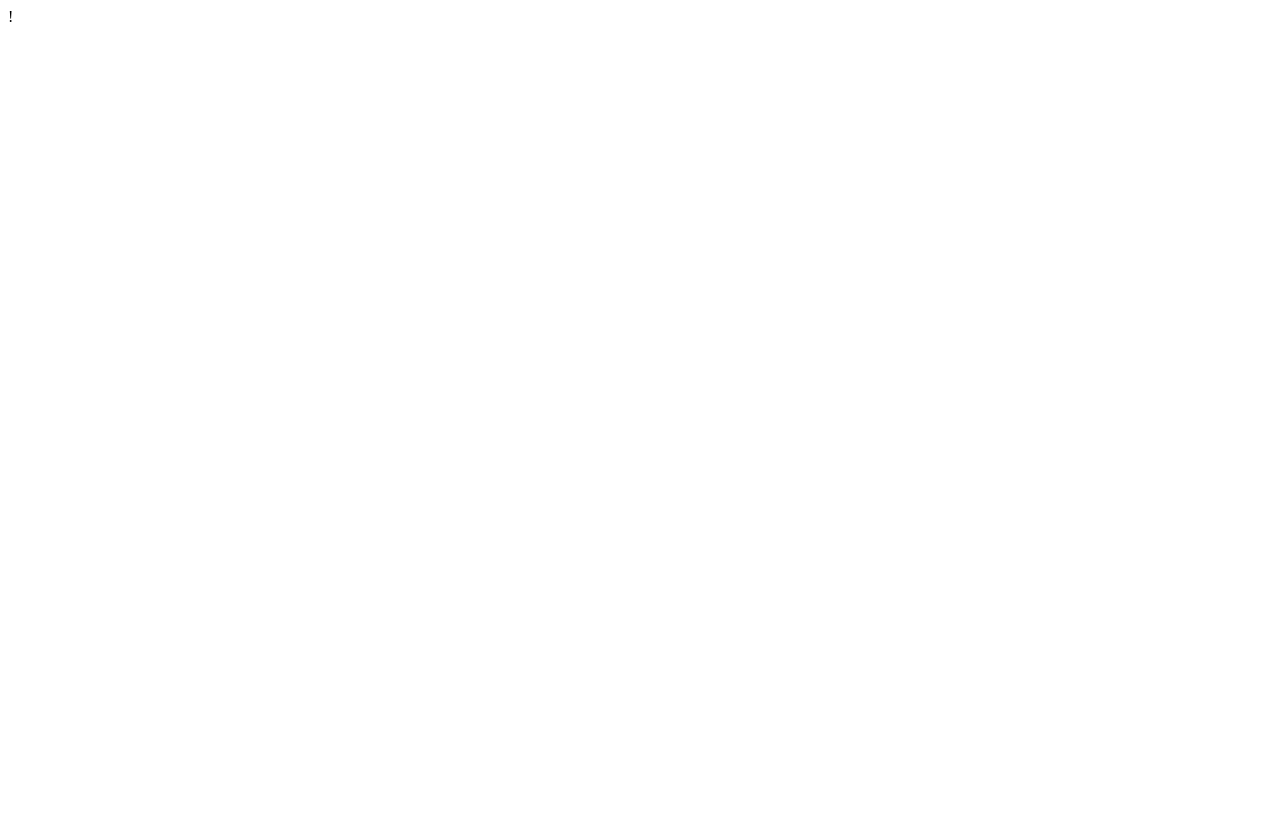
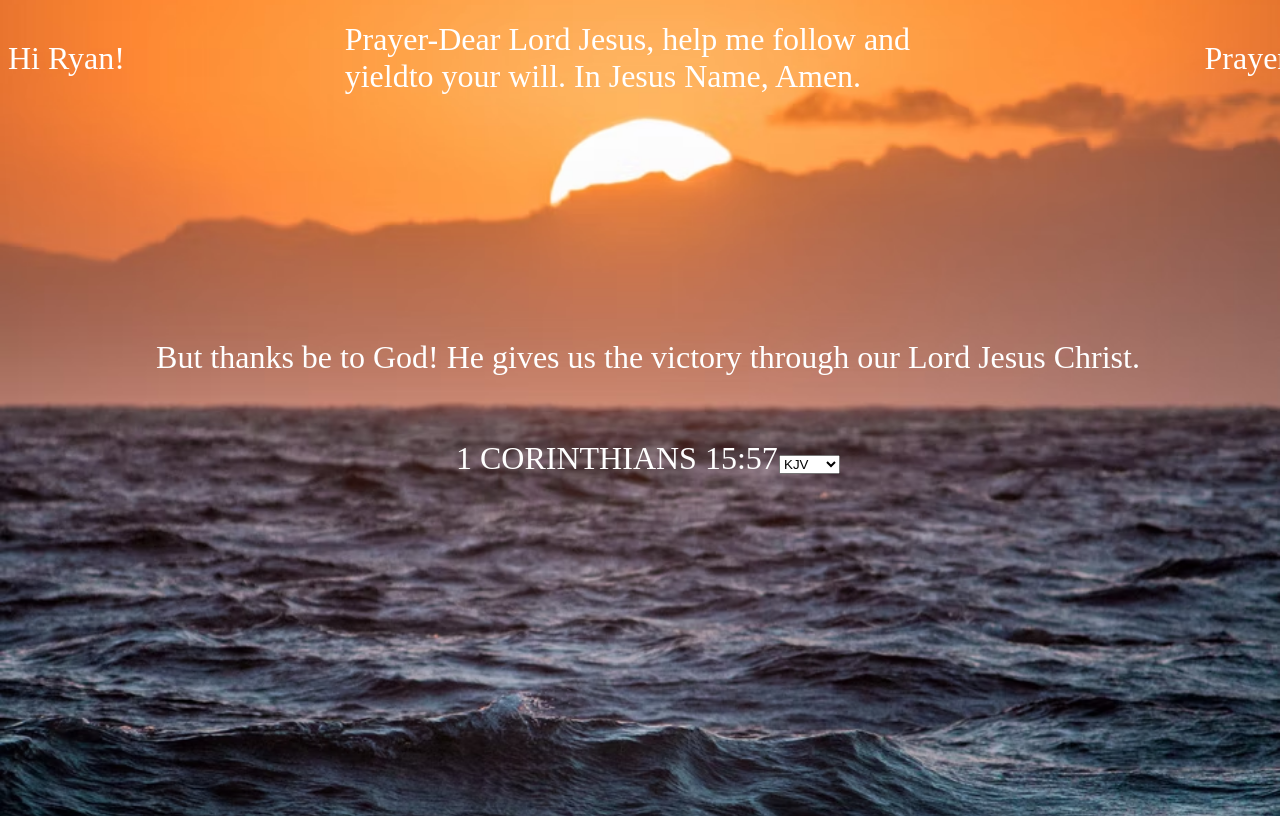
Before and after one commit to Ndipbanyan/verse-of-the-day, a plain HTML site: page src/index.html in a window 1280 px wide. Drawn offline with Linux system fonts and the light colour scheme.

Commit message:
static content

```diff
--- a/src/index.css
+++ b/src/index.css
@@ -0,0 +1,40 @@
+body {
+	background-image: url('photo.avif');
+	/* background-color: #000; */
+	height: 100vh;
+	width: 100vw;
+	background-position: center;
+	background-repeat: no-repeat;
+	background-size: cover;
+	color: #fff;
+	font-size: 2rem;
+	display: grid;
+	grid-template-rows: 100px auto 100px;
+}
+
+header {
+	display: flex;
+	align-items: center;
+	justify-content: space-between;
+	/* width: 100%; */
+}
+#prayer {
+	/* background-color: #fff; */
+	width: 50%;
+}
+header button {
+	width: 25%;
+}
+main {
+	display: flex;
+	flex-direction: column;
+	align-items: center;
+	justify-content: center;
+	width: 100%;
+}
+#scripture {
+	width: 30%;
+	align-items: center;
+	display: flex;
+	justify-content: space-between;
+}
--- a/src/index.html
+++ b/src/index.html
@@ -1,4 +1,4 @@
-! <!DOCTYPE html>
+<!DOCTYPE html>
 <html lang="en">
 	<head>
 		<meta charset="UTF-8" />
@@ -8,8 +8,26 @@
 		<title>Spirit Life Productivity</title>
 	</head>
 	<body>
-		<header></header>
-		<main></main>
+		<header>
+			<p>Hi Ryan!</p>
+			<p id="prayer">Prayer-Dear Lord Jesus, help me follow and yieldto your will. In Jesus Name, Amen.</p>
+			<p>Prayer</p>
+			<!-- <button>Donate</button> -->
+		</header>
+		<main>
+			<p class="scripture-text">But thanks be to God! He gives us the victory through our Lord Jesus Christ.</p>
+			<div id="scripture">
+				<p class="verse">1 CORINTHIANS 15:57</p>
+				<div id="versions">
+					<select name="versions" id="">
+						<option value="KJV">KJV</option>
+						<option value="NIV">NIV</option>
+						<option value="ESV">ESV</option>
+						<option value="AMPC">AMPC</option>
+					</select>
+				</div>
+			</div>
+		</main>
 		<footer></footer>
 		<script src="index.js"></script>
 	</body>
```
Also changed, not shown: src/photo.avif (added).
